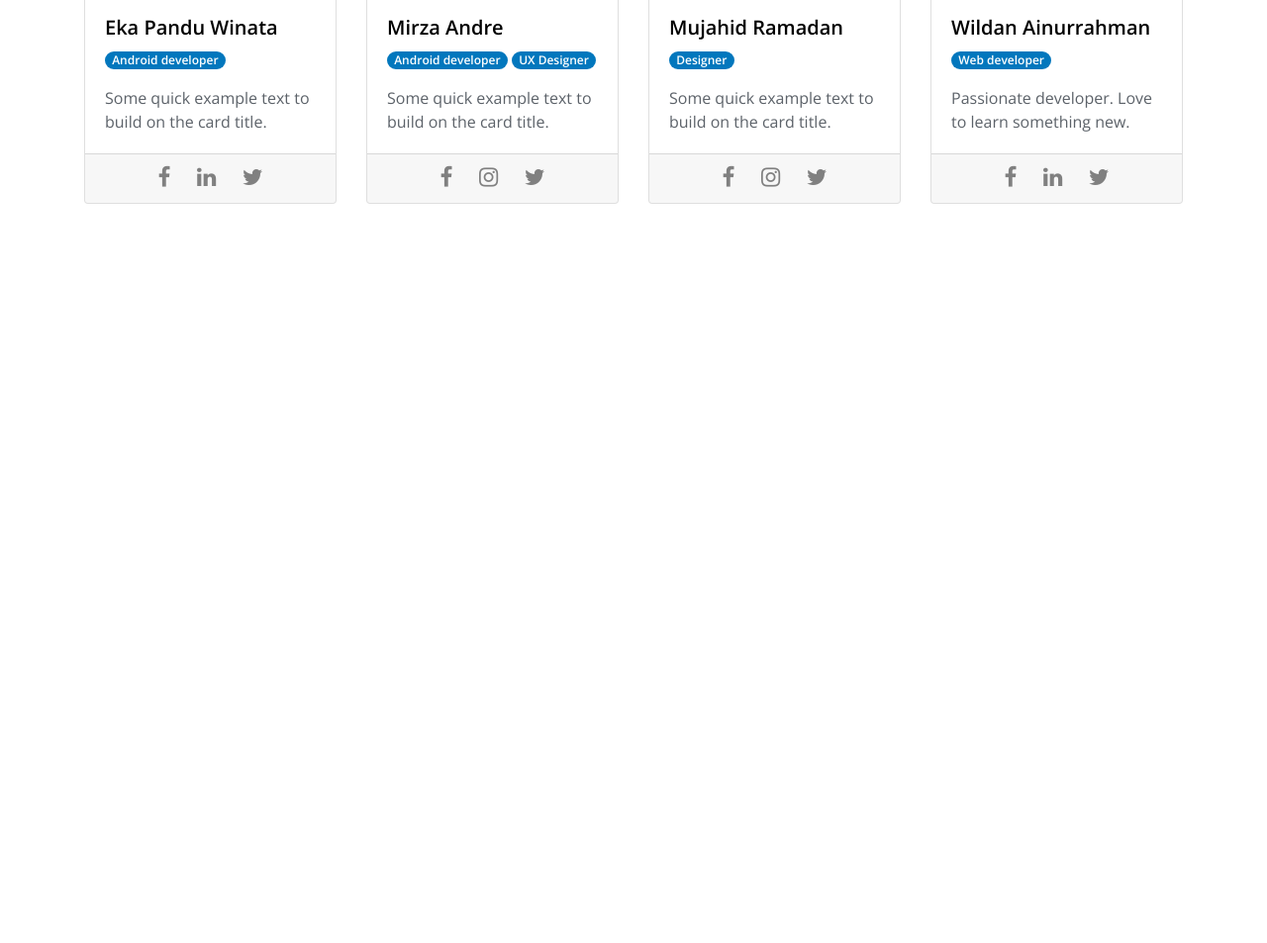
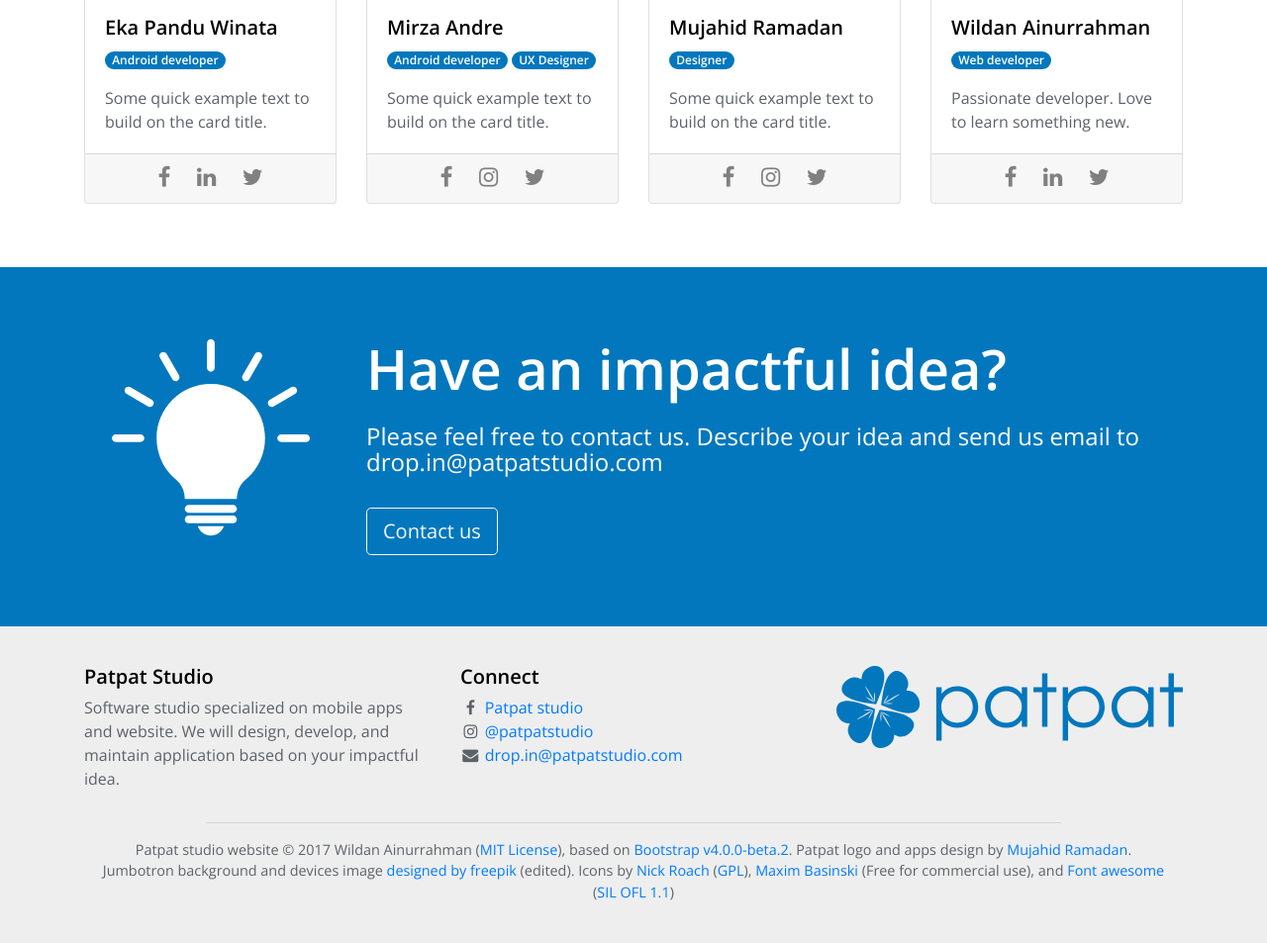
Before and after one commit to w1lldone/patpat, a plain HTML site: page index.html in a window 1280 px wide. Shown: the part 3841-4794 px from the top of the page at 99% size. Before the commit the page ends 4111 px from the top, so only its background shows below. Drawn offline with nearby package versions, Linux system fonts and the light colour scheme.

Commit message:
add contact us and footer section

```diff
--- a/index.html
+++ b/index.html
@@ -204,7 +204,7 @@
     </section>
 
     <!-- TEAM SECTION -->
-    <section class="team">
+    <section class="team" id="team">
       <div class="container py-5">
         <div class="row">
           <div class="col-12 text-center">
@@ -278,6 +278,51 @@
       </div>
     </section>
 
+    <!-- CONTACT US SECTION -->
+    <section class="contact bg-patpat text-white">
+      <div class="container py-5">
+        <div class="row py-4">
+          <div class="col-md-3 text-center mb-3">
+            <img src="images/icons/idea.svg" class="img-fluid">
+          </div>
+          <div class="col-md-9">
+            <h1 style="font-size: 3.5rem">Have an impactful idea?</h1>
+            <h4 class="mt-4">Please feel free to contact us. Describe your idea and send us email to drop.in@patpatstudio.com</h4>
+            <a href="mailto:drop.in@patpatstudio.com" class="btn btn-outline-light btn-lg mt-4">Contact us</a>
+          </div>
+        </div>
+      </div>
+    </section>
+
+    <!-- FOOTER -->
+    <footer class="footer">
+      <div class="container py-4">
+        <div class="row py-3">
+          <div class="col-md-4">
+            <h5><b>Patpat Studio</b></h5>
+            <span>Software studio specialized on mobile apps and website. We will design, develop, and maintain application based on your impactful idea.</span>
+          </div>
+          <div class="col-md-4">
+            <h5><b>Connect</b></h5>
+            <i class="fa fa-facebook fa-fw" aria-hidden="true"></i>&nbsp;<a href="https://www.facebook.com/patpatstudio" target="_blank">Patpat studio</a><br>
+            <i class="fa fa-instagram fa-fw" aria-hidden="true"></i>&nbsp;<a href="https://www.instagram.com/patpatstudio" target="_blank">@patpatstudio</a><br>
+            <i class="fa fa-envelope fa-fw" aria-hidden="true"></i>&nbsp;<a href="mailto:drop.in@patpatstudio.com" target="_blank">drop.in@patpatstudio.com</a><br>
+          </div>
+          <div class="col-md-4">
+            <img src="images/logos/logo-full.svg" class="img-fluid">
+          </div>
+        </div>
+        <div class="row">
+          <div class="container">
+            <div class="col-12">
+              <hr class="mx-auto my-3" style="width: 80%;">
+              <p class="text-center" style="font-size: 90%">Patpat studio website © 2017 Wildan Ainurrahman (<a href="https://github.com/w1lldone/patpat/blob/master/LICENSE">MIT License</a>), based on <a href="https://getbootstrap.com/">Bootstrap v4.0.0-beta.2</a>. Patpat logo and apps design by <a href="https://www.facebook.com/romdonow">Mujahid Ramadan</a>. Jumbotron background and devices image <a href="http://www.freepik.com">designed by freepik</a> (edited). Icons by <a href="https://www.elegantthemes.com/">Nick Roach</a> (<a href="http://www.gnu.org/copyleft/gpl.html">GPL</a>), <a href="https://www.iconfinder.com/vasabii">Maxim Basinski</a> (Free for commercial use), and <a href="http://fontawesome.io/">Font awesome</a> (<a href="http://scripts.sil.org/OFL">SIL OFL 1.1</a>)</p>
+            </div>
+          </div>
+        </div>
+      </div>
+    </footer>
+
     <!-- Optional JavaScript -->
     <!-- jQuery first, then Popper.js, then Bootstrap JS -->
     <script src="https://code.jquery.com/jquery-3.2.1.slim.min.js" integrity="sha384-KJ3o2DKtIkvYIK3UENzmM7KCkRr/rE9/Qpg6aAZGJwFDMVNA/GpGFF93hXpG5KkN" crossorigin="anonymous"></script>
```
